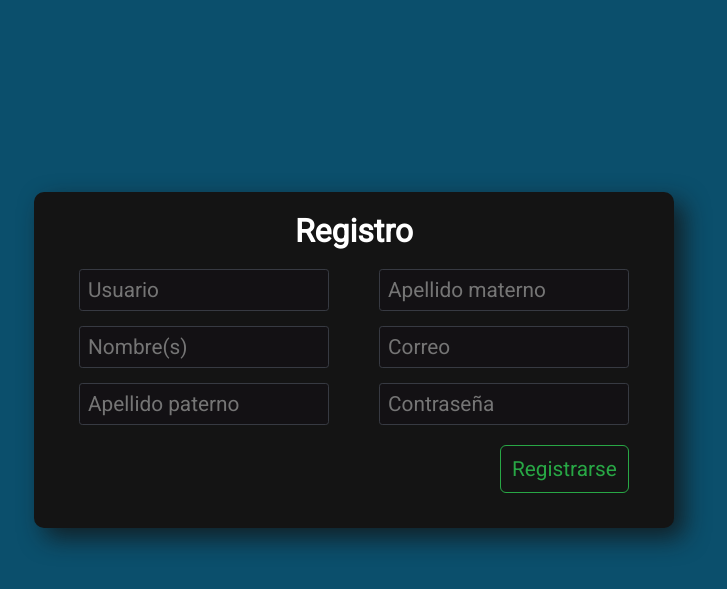
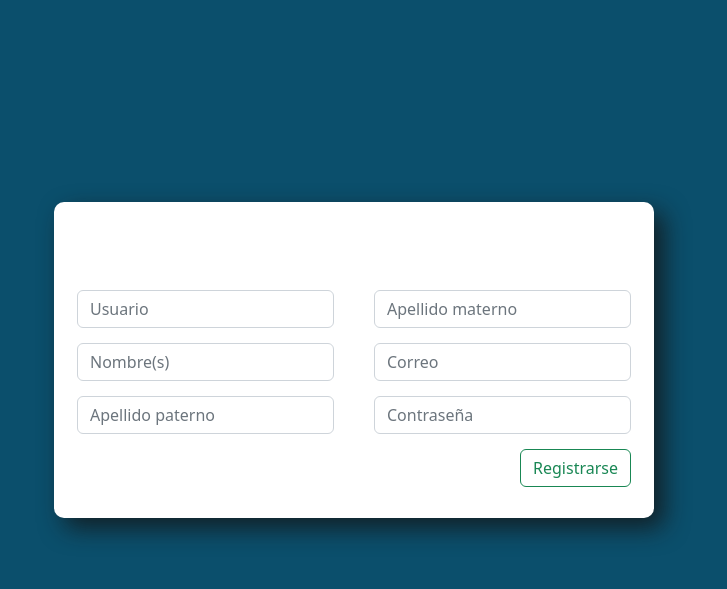
Before and after one commit to Ju4nM/FWS, a web app: file public/signup.html in a window 1280 px wide. Shown: the top 589 px of the page, without its empty margins (286-1013 px from the left). Run offline with its HTML, style and script files only (its server is not run), Linux system fonts and the light colour scheme.

Commit message:
Cambios en estilos del registro

```diff
--- a/package.json
+++ b/package.json
@@ -12,6 +12,7 @@
   "author": "EcuipoDinamita",
   "license": "ISC",
   "dependencies": {
+    "bcrypt": "^5.0.1",
     "body-parser": "^1.20.0",
     "dotenv": "^16.0.1",
     "express": "^4.18.1",
--- a/public/signup.html
+++ b/public/signup.html
@@ -4,26 +4,26 @@
     <meta charset="UTF-8">
     <meta http-equiv="X-UA-Compatible" content="IE=edge">
     <meta name="viewport" content="width=device-width, initial-scale=1.0">
-    <link rel="stylesheet" href="styles/style.css">
+    <link href="https://cdn.jsdelivr.net/npm/bootstrap@5.2.0-beta1/dist/css/bootstrap.min.css" rel="stylesheet" integrity="sha384-0evHe/X+R7YkIZDRvuzKMRqM+OrBnVFBL6DOitfPri4tjfHxaWutUpFmBp4vmVor" crossorigin="anonymous">
     <link rel="stylesheet" href="styles/signup.css">
     <title>Registro FWS</title>
 </head>
 <body>
     <main class = "d-flex justify-content-center align-items-center">
-        <form action="" class = "signup">
-            <h1 class = "d-flex justify-content-center mb-2">Registro</h1>
-            <div class = "d-flex">
+        <form action="" class = "signup flex-column py-3 d-flex">
+            <h1 class = "d-flex justify-content-center">Registro</h1>
+            <div class = "d-flex pt-3 fields">
                 <div class = "form-column">
-                    <input type="text" name="" id="" placeholder="Usuario" class="form-control-dark">
-                    <input type="text" name="" id="" placeholder="Nombre(s)" class="form-control-dark">
-                    <input type="text" name="" id="" placeholder="Apellido paterno" class="form-control-dark">
+                    <input type="text" name="" id="" placeholder="Usuario" class="form-control">
+                    <input type="text" name="" id="" placeholder="Nombre(s)" class="form-control">
+                    <input type="text" name="" id="" placeholder="Apellido paterno" class="form-control">
                 </div>
                 <div class = "form-column">
-                    <input type="text" name="" id="" placeholder="Apellido materno" class="form-control-dark">
-                    <input type="text" name="" id="" placeholder="Correo" class="form-control-dark">
-                    <input type="password" name="" id="" placeholder="Contraseña" class="form-control-dark">
+                    <input type="text" name="" id="" placeholder="Apellido materno" class="form-control">
+                    <input type="text" name="" id="" placeholder="Correo" class="form-control">
+                    <input type="password" name="" id="" placeholder="Contraseña" class="form-control">
                     <div class="d-flex justify-content-end mt-2">
-                        <button class="btn btn-success-outline">Registrarse</button>
+                        <button class="btn btn-outline-success">Registrarse</button>
                     </div>
                 </div>
             </div>
--- a/public/styles/signup.css
+++ b/public/styles/signup.css
@@ -1,3 +1,7 @@
+:root {
+    --backgroundColor: #0B4F6C;
+}
+
 body {
     background-color: var(--backgroundColor);
     color: white;
@@ -10,20 +14,19 @@ main {
 }
 
 .signup {
-    display: flex;
-    justify-content: space-between;
-    flex-direction: column;
-    background-color: var(--dark);
-/*     background-color: rgba(20, 20, 20, 0.5); */
+    background-color: white;
     min-width: 600px;
-    padding: 20px;
     border-radius: 10px;
     transition: .4s;
     box-shadow: 10px 10px 25px rgba(20, 20, 20, 0.8);
 }
 
 .form-column {
-    padding: 0 25px;
+    padding: 0 20px;
+}
+
+.fields {
+    margin: 0 auto;
 }
 
 .form-column > * {
```
Also changed, not shown: 1 other file.
